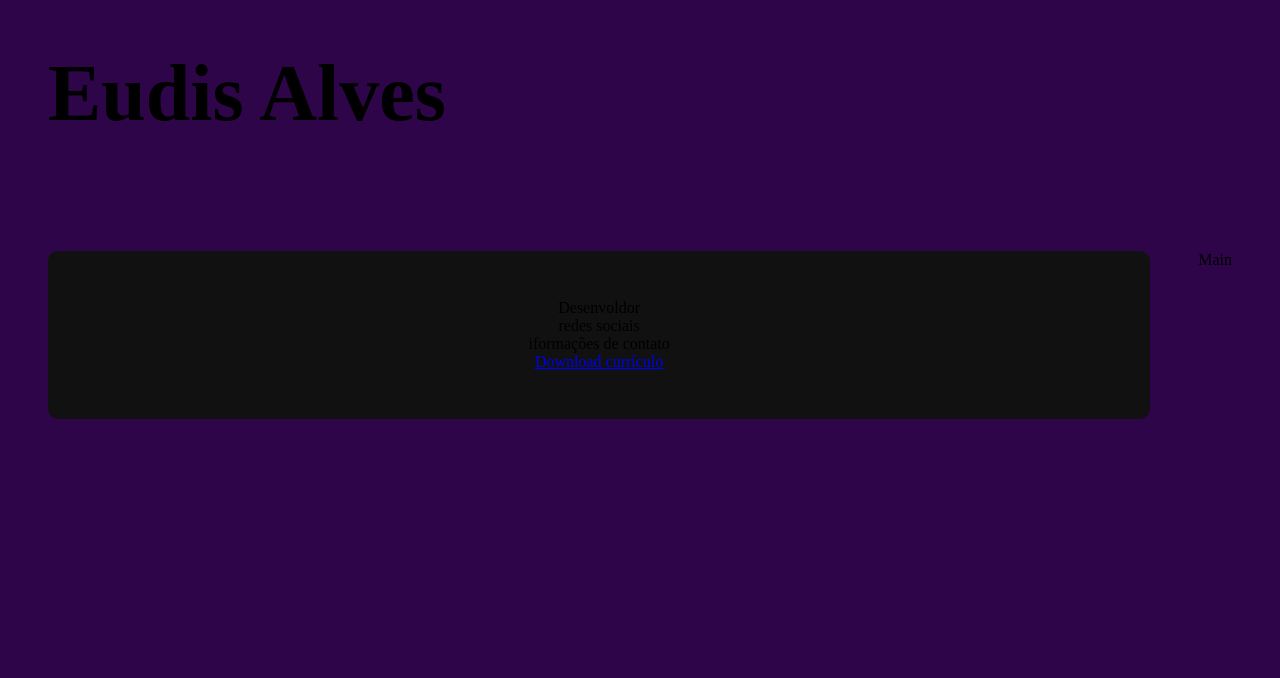
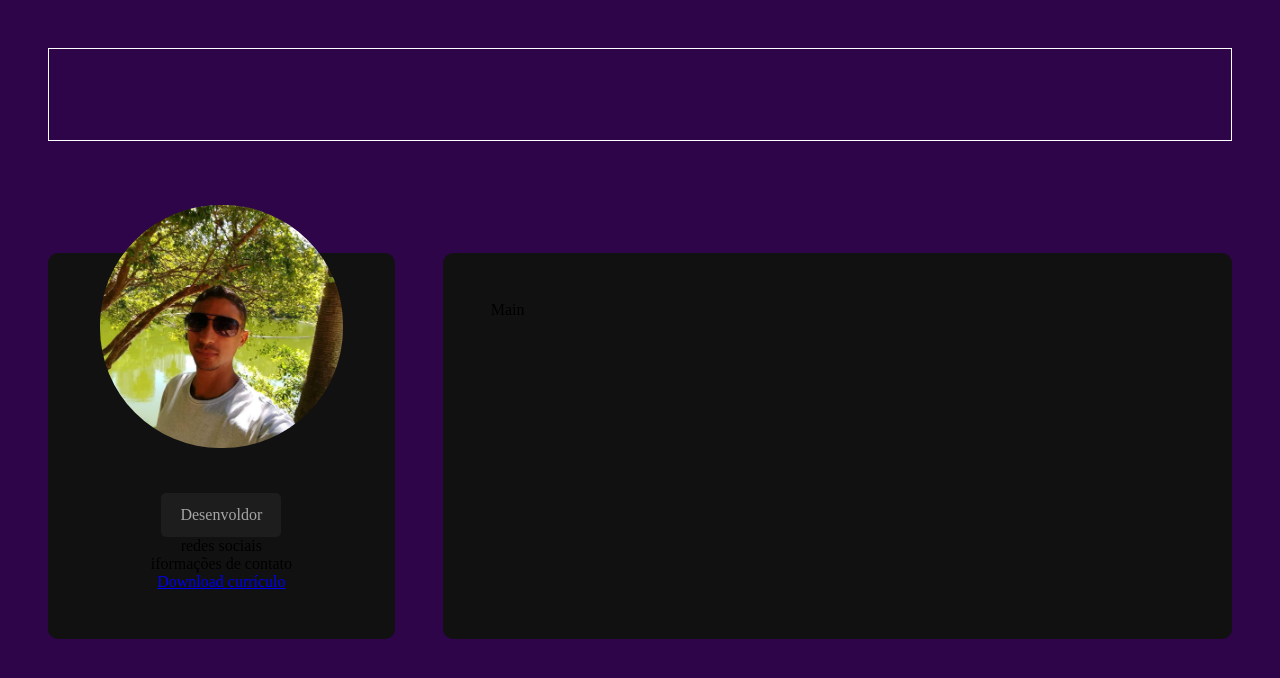
Before and after one commit to EudisAlves/site-curriculo, a React (Vite) app: page / in a window 1280 px wide. Shown: the top 678 px of the page. Built offline with nearby package versions, Linux system fonts and the light colour scheme.

Commit message:
configurando sidebar e main

```diff
--- a/src/components/MainContent.tsx
+++ b/src/components/MainContent.tsx
@@ -1,10 +1,10 @@
-
+import '.././styles/components/main.sass'
 
 
 
 
 export const MainContant = () => {
     return (
-        <div>Main</div>
+        <div id='main'>Main</div>
     );
 }
--- a/src/components/Sidebar.tsx
+++ b/src/components/Sidebar.tsx
@@ -4,7 +4,7 @@ import '../styles/components/sidebar.sass'
 export const Sidebar = () => {
     return (
         <aside id="sidebar">
-            <img/>
+            <img src={Avatar} alt="foto de Eudis Alves"/>
             <p className="title">Desenvoldor</p>
             <p>redes sociais</p>
             <p>iformações de contato</p>
--- a/src/styles/components/app.sass
+++ b/src/styles/components/app.sass
@@ -11,3 +11,6 @@
         font-size: 5rem
         margin-bottom: 4rem
         background: variables.$gradient
+        border: 1px solid white
+        -webkit-background-clip: text
+        -webkit-text-fill-color: transparent
--- /dev/null
+++ b/src/styles/components/main.sass
@@ -0,0 +1,8 @@
+@use "./variables"
+
+
+#main
+    background-color: variables.$bg-color
+    flex: 2 1 0
+    border-radius: variables.$conatiner-border-radius
+    padding: 3rem
--- a/src/styles/components/sidebar.sass
+++ b/src/styles/components/sidebar.sass
@@ -11,8 +11,18 @@
     position: relative
     padding: 3rem 0
 
+
     img
-        max-width: 60%
-        border-radius: variables.$conatiner-border-radius
+        max-width: 70%
+        border-radius: variables.$foto-border-radius
         position: absolute
         top: -3rem
+
+    .title
+        color: variables.$text-color-secondary
+        background-color: variables.$bg-color-secondary
+        border-radius: variables.$card-border-redius
+        margin-top: 12rem
+        padding: .8rem 1.2rem
+
+    .btn
--- a/src/styles/components/variables.sass
+++ b/src/styles/components/variables.sass
@@ -5,5 +5,6 @@ $body-bg-color: #2e0549
 $bg-color: #111
 $bg-color-secondary: #1d1d1d
 $conatiner-border-radius: 10px
-$card-border-redius: 5x
+$foto-border-radius: 120px
+$card-border-redius: 5px
 $gradient: linear-gradient(90deg, #9d9ef7 0% #f808e4 100%)
```
